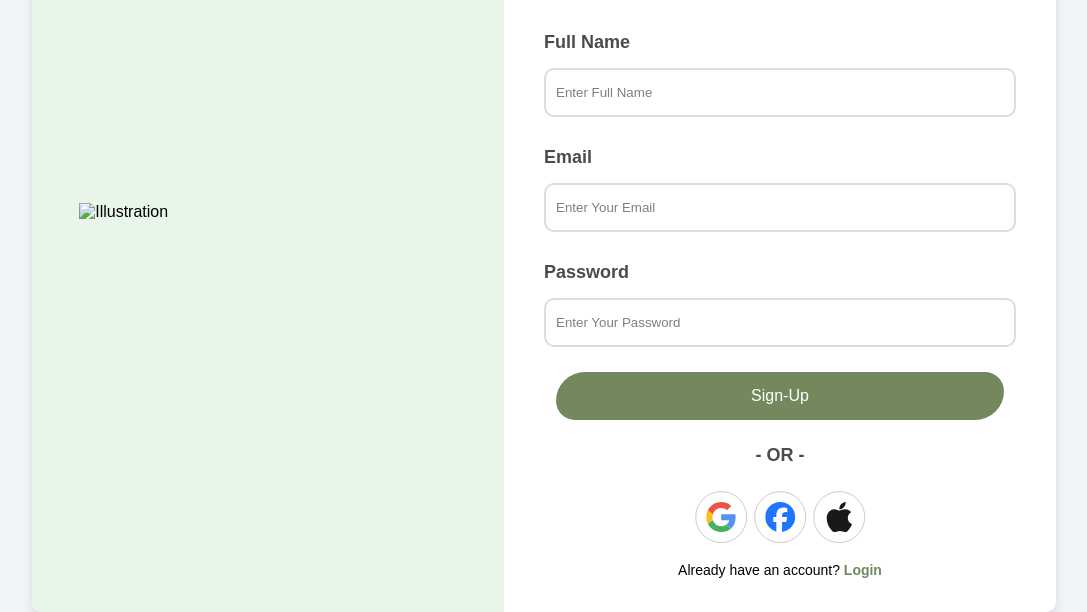
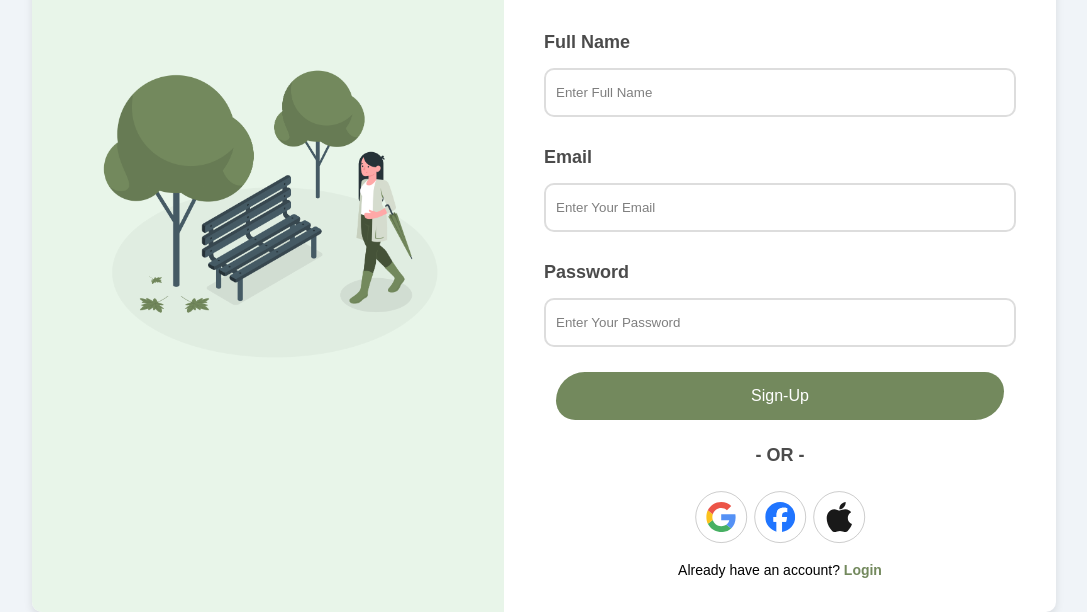
Before and after one commit to mahmoudsharkawey/intern-task, a plain HTML site: page index.html in a window 1280 px wide. Shown: the part 188-800 px from the top of the page, without its empty margins (96-1183 px from the left). Drawn offline with Linux system fonts and the light colour scheme.

Commit message:
change the image path

```diff
--- a/index.html
+++ b/index.html
@@ -11,7 +11,7 @@
 <body>
     <div class="container">
         <div class="image-container">
-            <img src="./image.png" alt="Illustration">
+            <img src="./assets/image.png" alt="Illustration">
         </div>
         <div class="form-container">
             <div class="container-logo">
```
